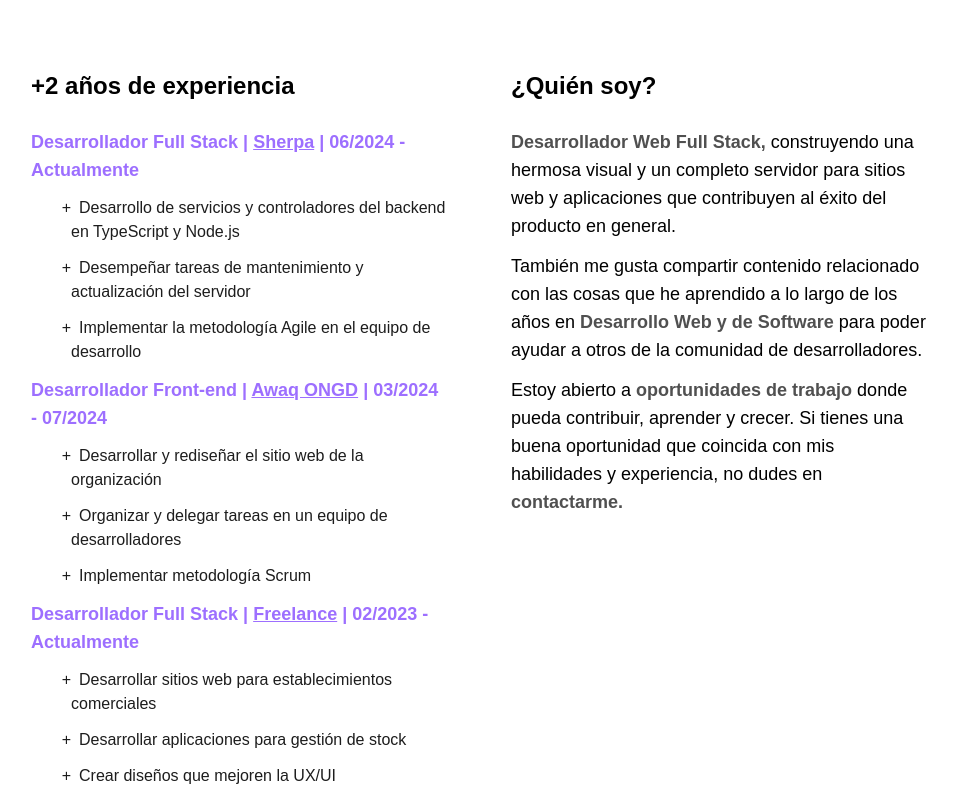
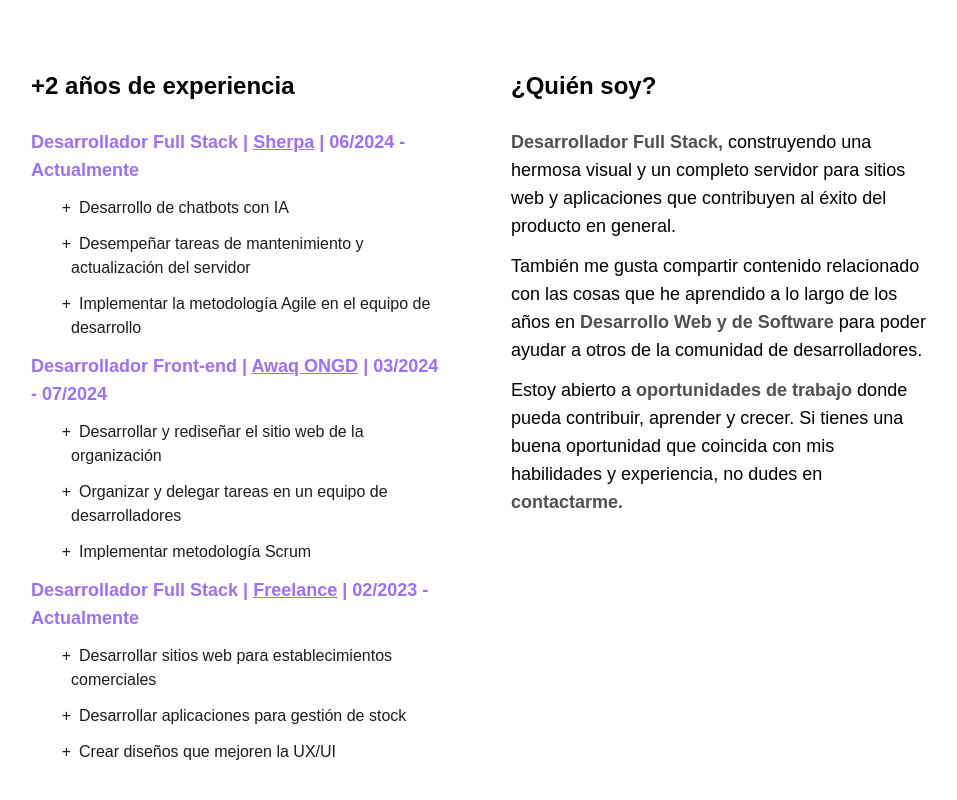
Before and after one commit to upon-X/portfolio-r, a React (Vite) app: page / in a window 1280 px wide. Shown: the part 1000-1800 px from the top of the page, without its empty margins (161-1118 px from the left). Built offline with nearby package versions, Linux system fonts and the light colour scheme.

Commit message:
update translations

```diff
--- a/src/translations/AboutMeTranslation/contentAboutMe.ts
+++ b/src/translations/AboutMeTranslation/contentAboutMe.ts
@@ -5,7 +5,7 @@ export const ContentAboutMe = {
       "Here you will find more information about me, what I do, and my current skills at programming",
     shortDesc: {
       title: "Who I am?",
-      p1Highlight: "Full Stack Web Developer ",
+      p1Highlight: "Full Stack Developer ",
       p1Last:
         "building both the Front-end and Back-end of Websites and Web Applications that lead to the success of the overall product.",
       p2First:
@@ -26,7 +26,7 @@ export const ContentAboutMe = {
       jobs: [
         {
           title: "Full Stack Developer",
-          company: { name: "Freelance", url: "https://valemiche.com.ar" },
+          company: { name: "Freelance", url: "https://valemiche.com" },
           started: "02/2023",
           finished: "Currently",
           responsibilities: [
@@ -55,7 +55,7 @@ export const ContentAboutMe = {
           started: "06/2024",
           finished: "Currently",
           responsibilities: [
-            "Development of backend services and controllers in TypeScript and Node.js",
+            "Development of chatbots with AI",
             "Perform server maintenance and updates",
             "Implement Agile methodology in the development team",
           ],
@@ -69,7 +69,7 @@ export const ContentAboutMe = {
       "Aquí encontrarás información sobre mí, lo que hago y mis habilidades técnicas en la programación",
     shortDesc: {
       title: "¿Quién soy?",
-      p1Highlight: "Desarrollador Web Full Stack, ",
+      p1Highlight: "Desarrollador Full Stack, ",
       p1Last:
         "construyendo una hermosa visual y un completo servidor para sitios web y aplicaciones que contribuyen al éxito del producto en general.",
       p2First:
@@ -90,7 +90,7 @@ export const ContentAboutMe = {
       jobs: [
         {
           title: "Desarrollador Full Stack",
-          company: { name: "Freelance", url: "https://valemiche.com.ar" },
+          company: { name: "Freelance", url: "https://valemiche.com" },
           started: "02/2023",
           finished: "Actualmente",
           responsibilities: [
@@ -119,7 +119,7 @@ export const ContentAboutMe = {
           started: "06/2024",
           finished: "Actualmente",
           responsibilities: [
-            "Desarrollo de servicios y controladores del backend en TypeScript y Node.js",
+            "Desarrollo de chatbots con IA",
             "Desempeñar tareas de mantenimiento y actualización del servidor",
             "Implementar la metodología Agile en el equipo de desarrollo",
           ],
--- a/src/translations/FooterTranslation/contentFooter.ts
+++ b/src/translations/FooterTranslation/contentFooter.ts
@@ -1,8 +1,8 @@
 export const ContentFooter = {
   en: {
-    rightsReserved: "2024 Valentino Micheloni",
+    rightsReserved: "2025 Valentino Micheloni",
   },
   es: {
-    rightsReserved: "2024 Valentino Micheloni",
+    rightsReserved: "2025 Valentino Micheloni",
   },
 };
```
